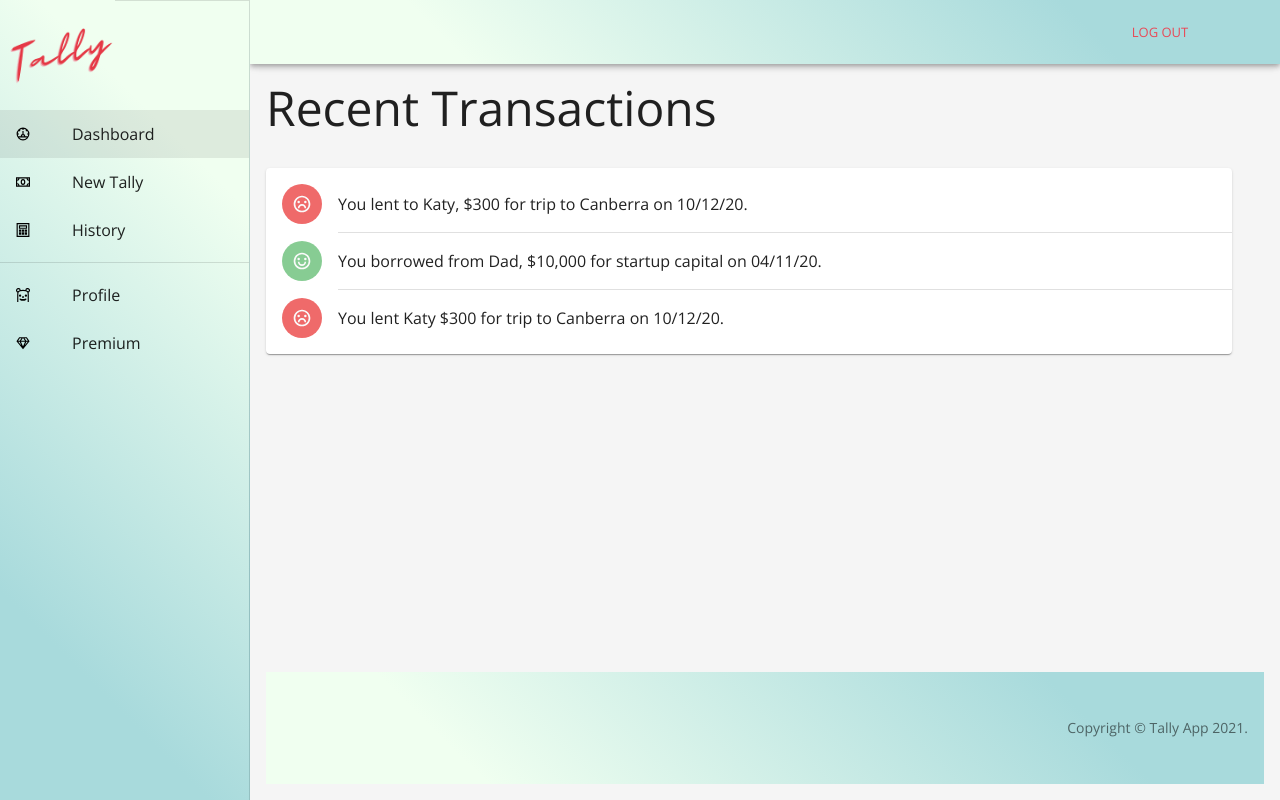
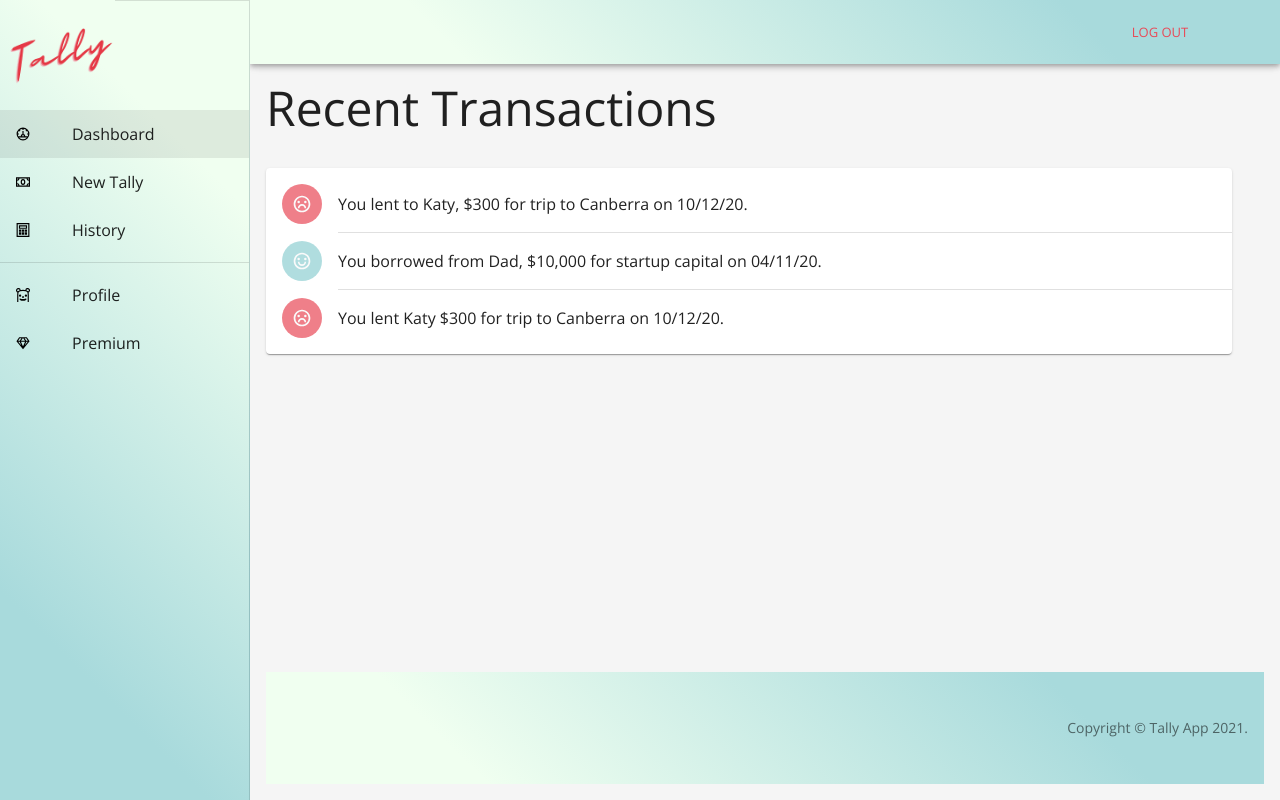
Before and after one commit to awalemandi/tally, a React (Create React App) app: page /home/history in a window 1280 px wide. Built offline with nearby package versions, Linux system fonts and the light colour scheme.

Commit message:
updated history up and down colors to match theme

```diff
--- a/src/components/menu/history/History.tsx
+++ b/src/components/menu/history/History.tsx
@@ -1,5 +1,5 @@
 import React from 'react';
-import { makeStyles } from '@material-ui/core/styles';
+import { makeStyles, fade } from '@material-ui/core/styles';
 import {
 	Grid,
 	List,
@@ -20,10 +20,10 @@ const useStyles = makeStyles(theme => ({
 		padding: 0
 	},
 	up: {
-		backgroundColor: ' rgb(106, 192, 121, 0.8)',
+		backgroundColor: fade(theme.palette.secondary.main, 0.9), //rgb(106, 192, 121, 0.8)
 	},
 	down: {
-		backgroundColor: 'rgb(235, 69, 69, 0.8)',
+		backgroundColor: fade(theme.palette.primary.main, 0.7)//'rgb(235, 69, 69, 0.8)',
 	},
 }));
 
```
Also changed, not shown: 1 other file (tests, documents, lock files or other folders).
